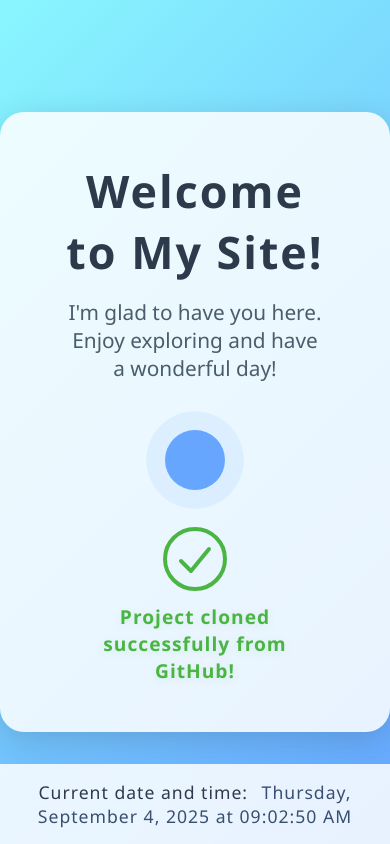
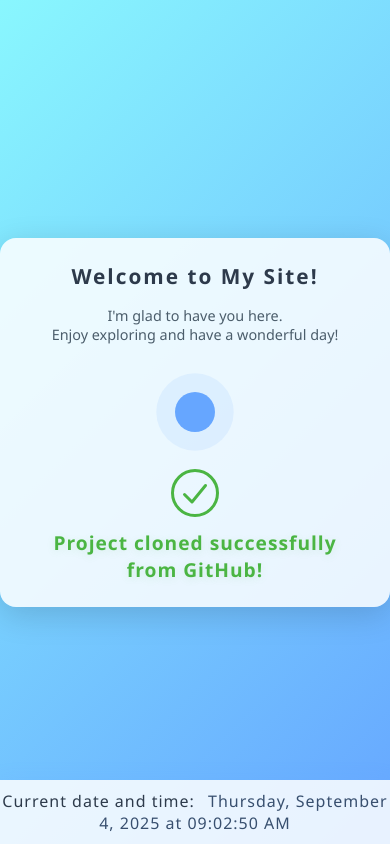
Before and after one commit to teo-yu-xuan/TFP4224, a plain HTML site: page index.html in a window 390 px wide. Drawn offline with Linux system fonts and the light colour scheme.

Commit message:
Enhance responsive design for welcome container and footer; adjust styles for smaller screens

```diff
--- a/index.html
+++ b/index.html
@@ -7,12 +7,12 @@
   <style>
     body {
       margin: 0;
-      height: 100vh;
+      min-height: 100vh;
       background: linear-gradient(135deg, #89f7fe 0%, #66a6ff 100%);
       display: flex;
       align-items: center;
       justify-content: center;
-      overflow: hidden;
+      overflow-x: hidden;
       font-family: 'Segoe UI', Arial, sans-serif;
     }
     .welcome-container {
@@ -22,6 +22,8 @@
       padding: 48px 64px;
       text-align: center;
       animation: fadeInUp 1.2s cubic-bezier(.23,1.02,.73,1.01);
+      max-width: 95vw;
+      width: 420px;
     }
     .welcome-title {
       font-size: 2.8rem;
@@ -81,6 +83,7 @@
       letter-spacing: 1px;
       box-shadow: 0 -2px 16px #66a6ff22;
       animation: fadeInFooter 1.2s 2.5s backwards;
+      z-index: 10;
     }
     .footer-date {
       font-weight: 500;
@@ -121,6 +124,40 @@
     @keyframes datePulse {
       from { color: #66a6ff; }
       to { color: #2d3a4b; }
+    }
+    @media (max-width: 600px) {
+      .welcome-container {
+        padding: 24px 8vw;
+        width: 98vw;
+        max-width: 98vw;
+        border-radius: 16px;
+      }
+      .welcome-title {
+        font-size: 2rem;
+      }
+      .welcome-message {
+        font-size: 1rem;
+      }
+      .pulse {
+        width: 40px;
+        height: 40px;
+      }
+      .success-icon {
+        width: 48px;
+        height: 48px;
+      }
+      .footer {
+        font-size: 1rem;
+        padding: 10px 0;
+      }
+    }
+    @media (max-width: 400px) {
+      .welcome-title {
+        font-size: 1.3rem;
+      }
+      .welcome-message {
+        font-size: 0.9rem;
+      }
     }
   </style>
 </head>
```
